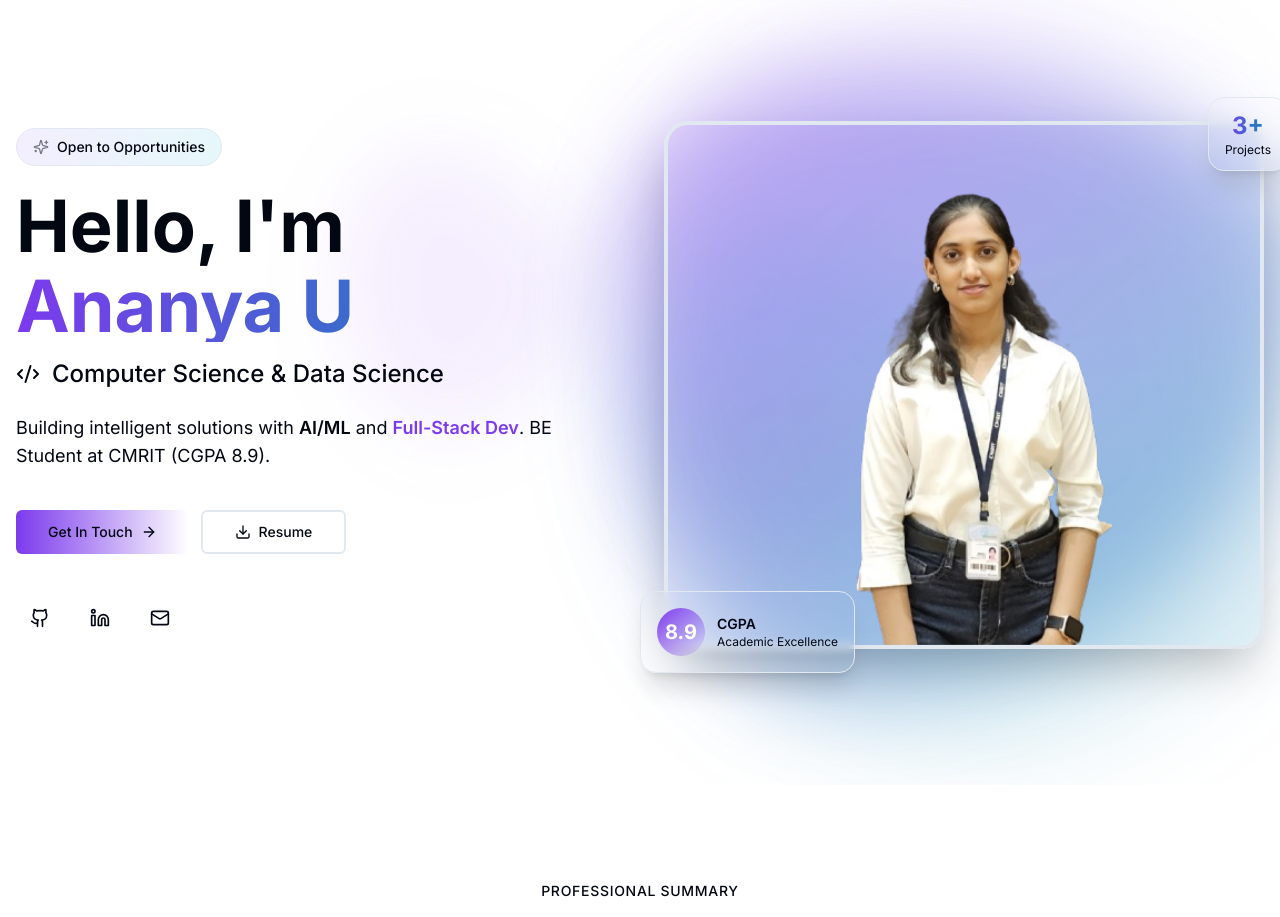
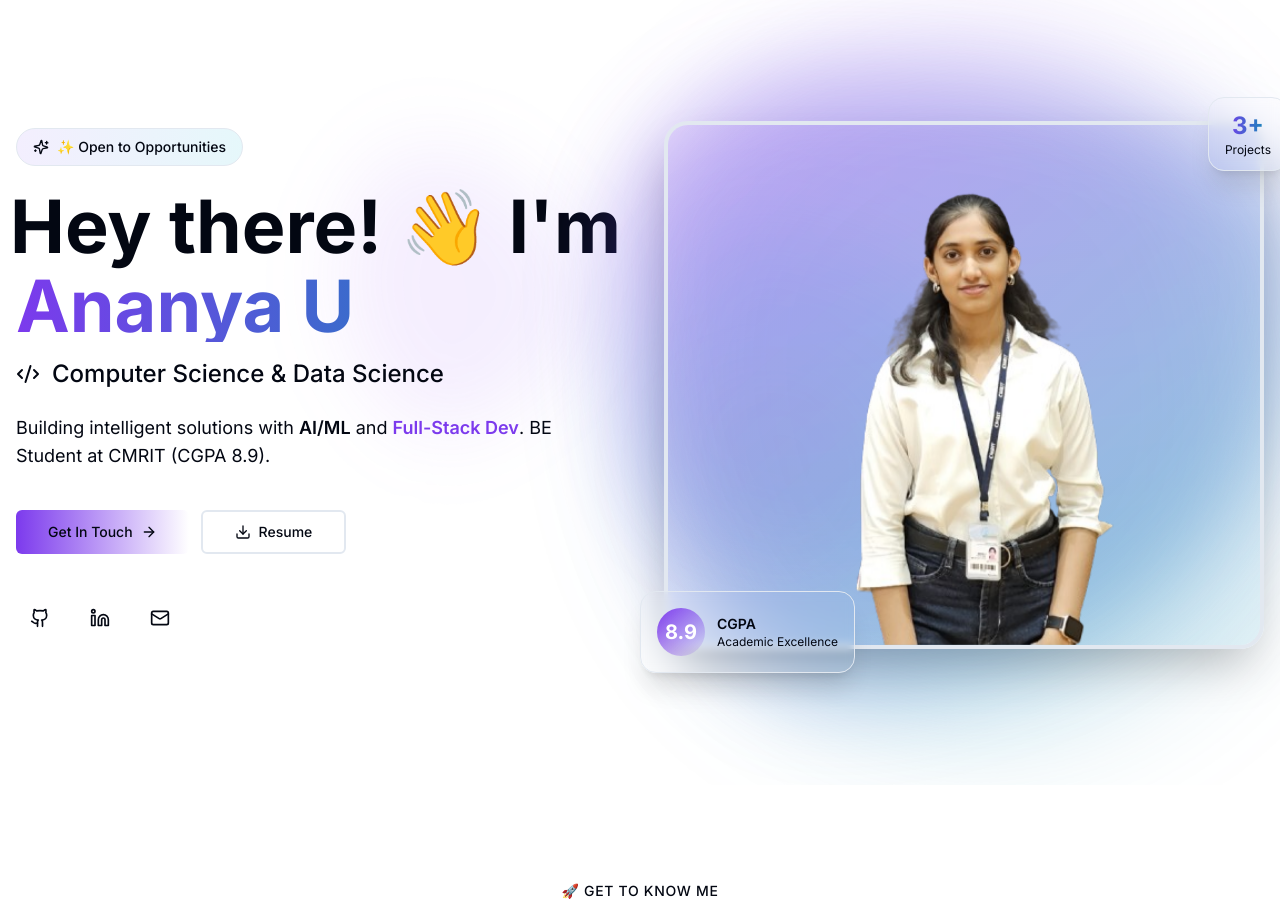
Before and after one commit to anu0908r/portfolio, a Next.js app: page / in a window 1280 px wide. Shown: the part 80-997 px from the top of the page. Built offline with nearby package versions, Linux system fonts and the light colour scheme.

Commit message:
Add fun elements: emojis, playful animations, and interactive hover effects

```diff
--- a/src/components/sections/about.tsx
+++ b/src/components/sections/about.tsx
@@ -17,10 +17,10 @@ export function About() {
       <div className="container max-w-6xl mx-auto">
         <div className="text-center mb-12">
           <p className="text-sm font-medium text-primary tracking-wider uppercase mb-4">
-            Professional Summary
+            🚀 Get to know me
           </p>
           <h2 className="text-4xl font-bold mb-4">
-            About <span className="bg-gradient-to-r from-primary to-blue-600 bg-clip-text text-transparent">Me</span>
+            About <span className="bg-gradient-to-r from-primary to-blue-600 bg-clip-text text-transparent">Me</span> 🎯
           </h2>
         </div>
 
--- a/src/components/sections/achievements.tsx
+++ b/src/components/sections/achievements.tsx
@@ -39,10 +39,10 @@ export function Achievements() {
           viewport={{ once: true }}
         >
           <h2 className="text-4xl font-bold text-center mb-4">
-            Achievements & <span className="bg-gradient-to-r from-primary to-blue-600 bg-clip-text text-transparent">Certifications</span>
+            Achievements & <span className="bg-gradient-to-r from-primary to-blue-600 bg-clip-text text-transparent">Certifications</span> 🏆
           </h2>
           <p className="text-muted-foreground text-center mb-16 max-w-2xl mx-auto">
-            Professional certifications demonstrating commitment to continuous learning and skill development
+            Badges I've collected on my learning journey 📚✨
           </p>
         </motion.div>
 
@@ -52,10 +52,11 @@ export function Achievements() {
               key={cert.title}
               initial={{ opacity: 0, scale: 0.95 }}
               whileInView={{ opacity: 1, scale: 1 }}
+              whileHover={{ scale: 1.03, rotate: 1 }}
               transition={{ duration: 0.5, delay: index * 0.1 }}
               viewport={{ once: true }}
             >
-              <Card className="h-full hover:shadow-lg transition-all duration-300 hover:border-primary/50">
+              <Card className="h-full hover:shadow-lg hover:shadow-violet-500/20 transition-all duration-300 hover:border-primary/50">
                 <CardHeader>
                   <div className="flex items-start justify-between gap-2">
                     <div className="flex-1">
--- a/src/components/sections/contact.tsx
+++ b/src/components/sections/contact.tsx
@@ -80,10 +80,10 @@ export function Contact() {
           viewport={{ once: true }}
         >
           <h2 className="text-4xl font-bold text-center mb-4">
-            Get In <span className="bg-gradient-to-r from-primary to-blue-600 bg-clip-text text-transparent">Touch</span>
+            Get In <span className="bg-gradient-to-r from-primary to-blue-600 bg-clip-text text-transparent">Touch</span> 💬
           </h2>
           <p className="text-muted-foreground text-center mb-16 max-w-2xl mx-auto">
-            Have a question or want to work together? Feel free to reach out!
+            Let's chat! Drop me a message ☕📧
           </p>
         </motion.div>
 
@@ -228,7 +228,7 @@ export function Contact() {
                   <Button
                     type="submit"
                     disabled={status === 'submitting'}
-                    className="w-full"
+                    className="w-full bg-gradient-to-r from-violet-600 to-primary hover:from-violet-700 hover:to-primary/90"
                   >
                     {status === 'submitting' ? (
                       'Sending...'
--- a/src/components/sections/education.tsx
+++ b/src/components/sections/education.tsx
@@ -54,10 +54,10 @@ export function Education() {
           viewport={{ once: true }}
         >
           <h2 className="text-4xl font-bold text-center mb-4">
-            <span className="bg-gradient-to-r from-primary to-blue-600 bg-clip-text text-transparent">Education</span>
+            <span className="bg-gradient-to-r from-primary to-blue-600 bg-clip-text text-transparent">Education</span> 🎓
           </h2>
           <p className="text-muted-foreground text-center mb-16 max-w-2xl mx-auto">
-            Academic journey showcasing consistent excellence and passion for technology
+            My academic journey 📖✨
           </p>
         </motion.div>
 
--- a/src/components/sections/experience.tsx
+++ b/src/components/sections/experience.tsx
@@ -57,8 +57,11 @@ export function Experience() {
           viewport={{ once: true }}
         >
           <h2 className="text-4xl font-bold text-center mb-4">
-            Experience & <span className="bg-gradient-to-r from-primary to-blue-600 bg-clip-text text-transparent">Involvement</span>
+            Experience & <span className="bg-gradient-to-r from-primary to-blue-600 bg-clip-text text-transparent">Involvement</span> 🎪
           </h2>
+          <p className="text-muted-foreground text-center mb-16 max-w-2xl mx-auto">
+            Coding, learning & having fun! 🎉
+          </p>
           <p className="text-muted-foreground text-center mb-16 max-w-2xl mx-auto">
             Active participation in technical clubs, hackathons, and campus events
           </p>
--- a/src/components/sections/hero.tsx
+++ b/src/components/sections/hero.tsx
@@ -53,8 +53,13 @@ export function Hero() {
               transition={{ delay: 0.2 }}
               className="inline-flex items-center gap-2 px-4 py-2 rounded-full bg-gradient-to-r from-violet-500/10 via-primary/10 to-cyan-500/10 border border-primary/20"
             >
-              <Sparkles className="w-4 h-4 text-primary animate-pulse" />
-              <span className="text-sm font-medium">Open to Opportunities</span>
+              <motion.div
+                animate={{ rotate: [0, 10, -10, 0] }}
+                transition={{ duration: 2, repeat: Infinity, ease: "easeInOut" }}
+              >
+                <Sparkles className="w-4 h-4 text-primary" />
+              </motion.div>
+              <span className="text-sm font-medium">✨ Open to Opportunities</span>
             </motion.div>
 
             {/* Main Heading */}
@@ -65,7 +70,11 @@ export function Hero() {
                 transition={{ delay: 0.3 }}
                 className="text-4xl sm:text-5xl lg:text-6xl xl:text-7xl font-bold leading-tight"
               >
-                <span className="block text-foreground">Hello, I'm</span>
+                <motion.span
+                  className="block text-foreground"
+                  animate={{ scale: [1, 1.02, 1] }}
+                  transition={{ duration: 2, repeat: Infinity }}
+                >Hey there! 👋 I'm</motion.span>
                 <span className="block mt-2 bg-gradient-to-r from-violet-600 via-primary to-cyan-600 bg-clip-text text-transparent">
                   Ananya U
                 </span>
--- a/src/components/sections/projects.tsx
+++ b/src/components/sections/projects.tsx
@@ -44,10 +44,10 @@ export function Projects() {
           viewport={{ once: true }}
         >
           <h2 className="text-4xl font-bold text-center mb-4">
-            Featured <span className="bg-gradient-to-r from-primary to-blue-600 bg-clip-text text-transparent">Projects</span>
+            Featured <span className="bg-gradient-to-r from-primary to-blue-600 bg-clip-text text-transparent">Projects</span> 🚀
           </h2>
           <p className="text-muted-foreground text-center mb-16 max-w-2xl mx-auto">
-            A collection of projects showcasing my skills in AI, machine learning, and IoT development
+            Cool stuff I've built 🛠️✨
           </p>
         </motion.div>
 
@@ -57,10 +57,11 @@ export function Projects() {
               key={project.title}
               initial={{ opacity: 0, y: 20 }}
               whileInView={{ opacity: 1, y: 0 }}
+              whileHover={{ scale: 1.02, rotate: 0.5 }}
               transition={{ duration: 0.5, delay: index * 0.1 }}
               viewport={{ once: true }}
             >
-              <Card className="h-full hover:shadow-lg transition-shadow duration-300">
+              <Card className="h-full hover:shadow-lg hover:shadow-primary/20 transition-all duration-300">
                 <CardHeader>
                   <CardTitle className="text-xl">{project.title}</CardTitle>
                   <CardDescription>{project.description}</CardDescription>
--- a/src/components/sections/skills.tsx
+++ b/src/components/sections/skills.tsx
@@ -56,10 +56,11 @@ export function Skills() {
               key={category.title}
               initial={{ opacity: 0, y: 20 }}
               whileInView={{ opacity: 1, y: 0 }}
+              whileHover={{ scale: 1.05, rotate: 2 }}
               viewport={{ once: true }}
               transition={{ delay: idx * 0.1 }}
             >
-              <Card className="hover:shadow-lg transition-shadow">
+              <Card className="hover:shadow-lg hover:shadow-primary/20 transition-all duration-300">
                 <CardContent className="p-6">
                   <div className="w-12 h-12 bg-primary/10 rounded-lg flex items-center justify-center mb-4 text-primary">
                     {category.icon}
```
